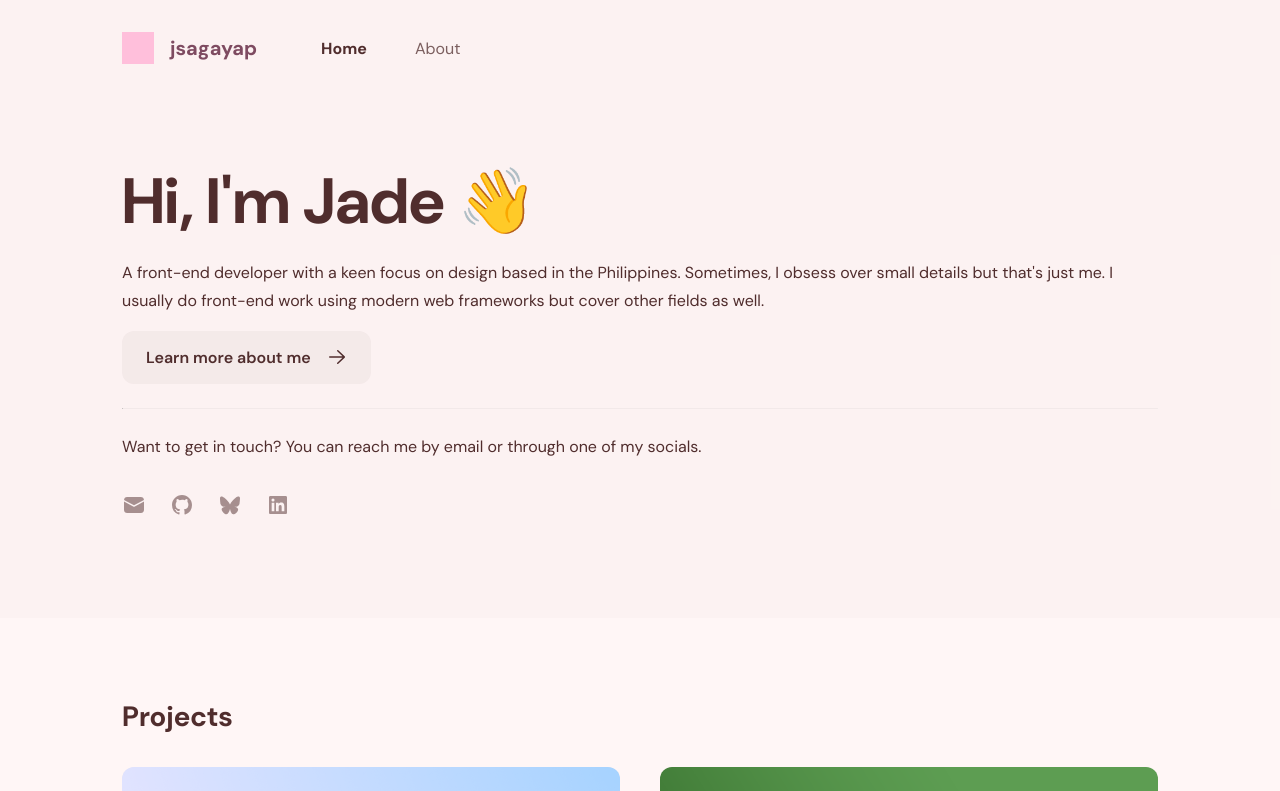
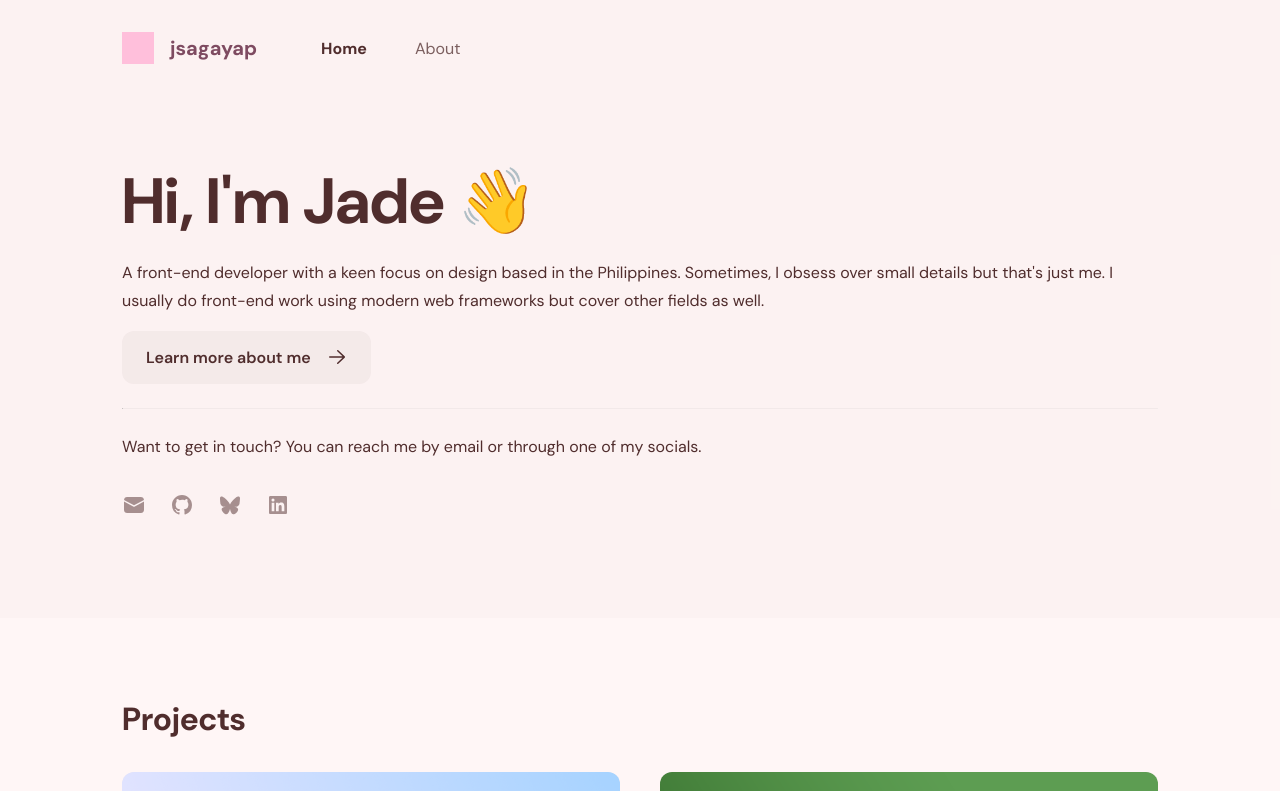
Before and after one commit to jsagayap/web, an Astro site: page / in a window 1280 px wide. Shown: the top 791 px of the page. Built offline with nearby package versions, Linux system fonts and the light colour scheme; Astro itself is replaced by a stand-in of ours; no server answers.

Commit message:
fix: make the projects header larger

```diff
--- a/src/components/Works.astro
+++ b/src/components/Works.astro
@@ -61,7 +61,7 @@ import Button from "./Button.astro";
     }
   }
   h1 {
-    font-size: 1.75rem;
+    font-size: 2rem;
     margin: 0;
   }
   .works-area {
```
